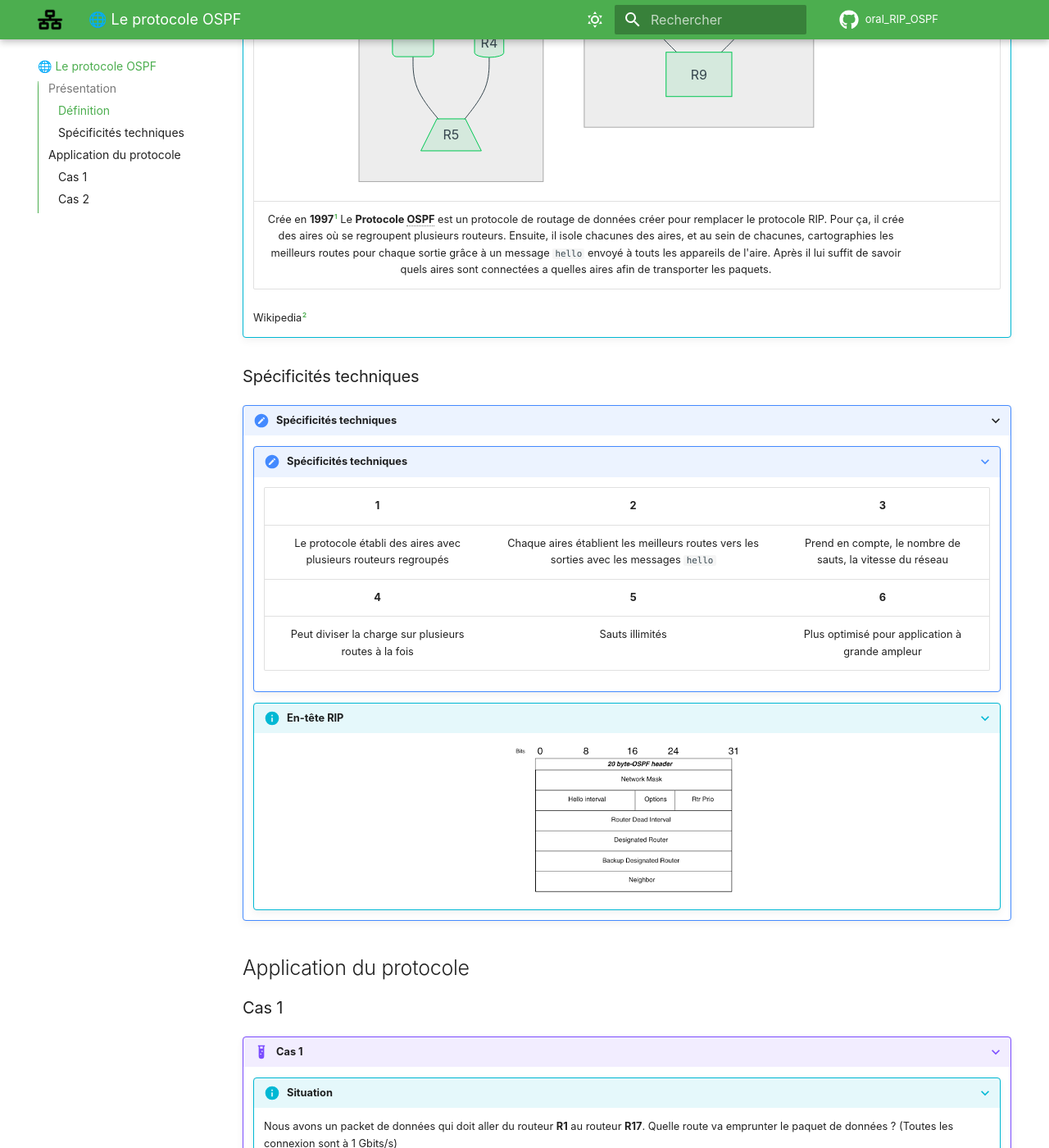
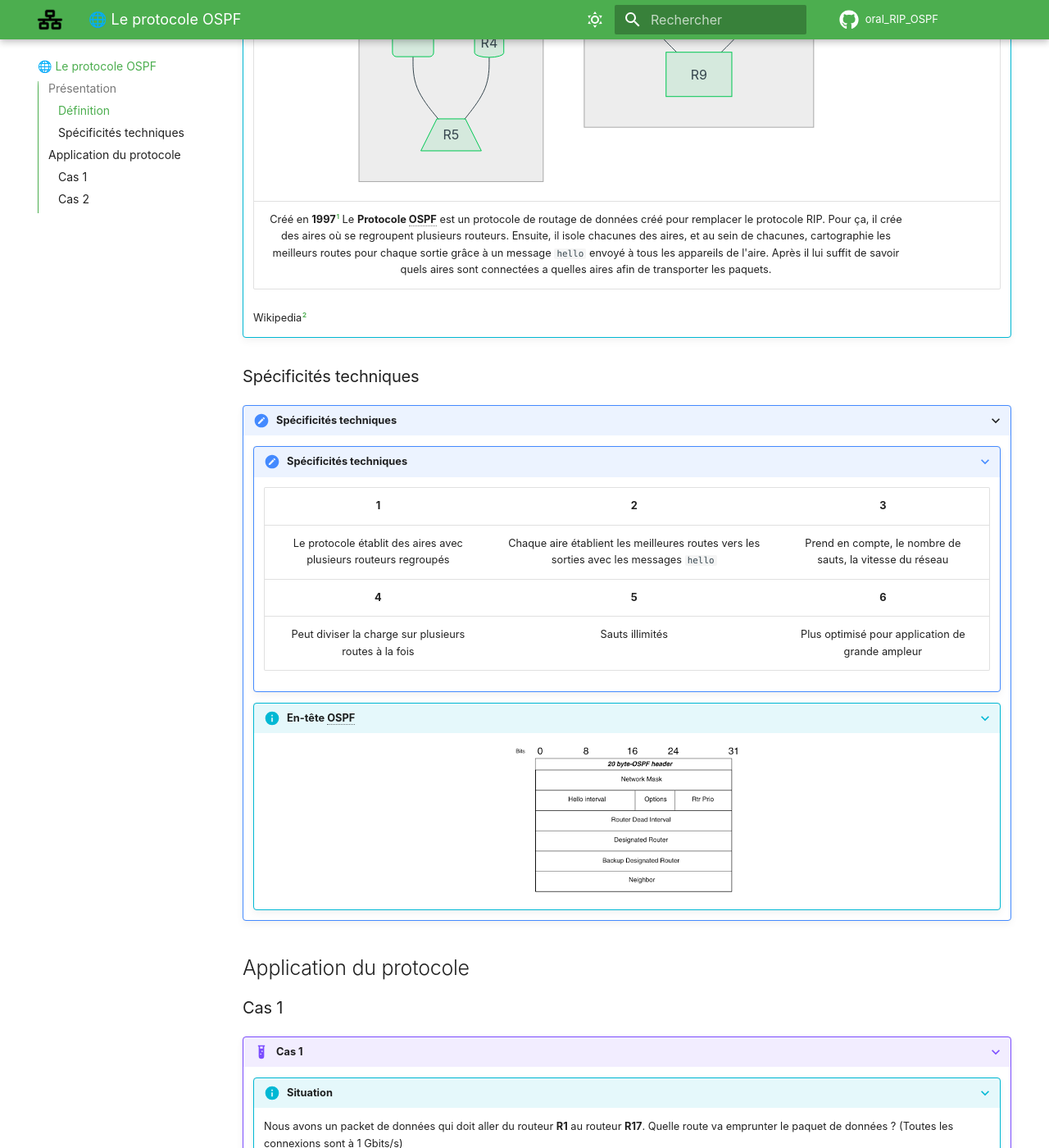
Before and after one commit to OKONORE/mkdocs_site-oral, an MkDocs documentation site: the page built from docs/OSPF.md, in a window 1280 px wide and 1400 px high, scrolled down 743 px. Shown: the whole window at 82% size. Built offline with MkDocs 1.6.1 and Material for MkDocs 9.7.7, drawn with Linux system fonts in a browser that asks for light colours; comment, search, counter and statistics services are not loaded; some of the changed text lies outside the part shown.

Commit message:
Correction fautes typo

````diff
--- a/docs/OSPF.md
+++ b/docs/OSPF.md
@@ -34,7 +34,7 @@
 
 
     ```
-    |Crée en **1997**[^an] Le **Protocole OSPF** est un protocole de routage de données créer pour remplacer le protocole RIP. Pour ça, il crée des aires où se regroupent plusieurs routeurs. Ensuite, il isole chacunes des aires, et au sein de chacunes, cartographies les meilleurs routes pour chaque sortie grâce à un message `hello` envoyé à touts les appareils de l'aire. Après il lui suffit de savoir quels aires sont connectées a quelles aires afin de transporter les paquets. |
+    |Créé en **1997**[^an] Le **Protocole OSPF** est un protocole de routage de données créé pour remplacer le protocole RIP. Pour ça, il crée des aires où se regroupent plusieurs routeurs. Ensuite, il isole chacunes des aires, et au sein de chacunes, cartographie les meilleurs routes pour chaque sortie grâce à un message `hello` envoyé à tous les appareils de l'aire. Après il lui suffit de savoir quels aires sont connectées a quelles aires afin de transporter les paquets. |
 
     Wikipedia[^wiki1]
 
@@ -50,11 +50,11 @@
 
         |1|2|3|
         |:-:|:-:|:-:|
-        |Le protocole établi des aires avec plusieurs routeurs regroupés|Chaque aires établient les meilleurs routes vers les sorties avec les messages `hello`|Prend en compte, le nombre de sauts, la vitesse du réseau|
+        |Le protocole établit des aires avec plusieurs routeurs regroupés|Chaque aire établient les meilleures routes vers les sorties avec les messages `hello`|Prend en compte, le nombre de sauts, la vitesse du réseau|
         |**4**|**5**|**6**|
-        |Peut diviser la charge sur plusieurs routes à la fois|Sauts illimités|Plus optimisé pour application à grande ampleur|
+        |Peut diviser la charge sur plusieurs routes à la fois|Sauts illimités|Plus optimisé pour application de grande ampleur|
 
-    ???+info "En-tête RIP"
+    ???+info "En-tête OSPF"
         ![image](images/ospf.png)
         { align=center }
 
@@ -64,7 +64,7 @@
 
 ???+example "Cas 1"
     ???+info "Situation"
-        Nous avons un packet de données qui doit aller du routeur **R1** au routeur **R17**. Quelle route va emprunter le paquet de données ? (Toutes les connexion sont à 1 Gbits/s)
+        Nous avons un packet de données qui doit aller du routeur **R1** au routeur **R17**. Quelle route va emprunter le paquet de données ? (Toutes les connexions sont à 1 Gbits/s)
 
     === "Base"
         ???+question "Cas de base"
@@ -157,7 +157,7 @@
 
     === "étape 2"
         ???+info "Information"
-            Désormais il faut regarder au seins de chaque aires, quelles sont les routes le plus rapides entre chaque routeur entrant/sortant
+            Désormais il faut regarder au sein de chaque aire, quelles sont les routes le plus rapides entre chaque routeur entrant/sortant
 
         ???+done "étape 1"
 
@@ -210,7 +210,7 @@
 
 ???+example "Cas 2"
     ???+info "Situation"
-        Nous avons un packet de données qui doit aller du routeur **R1** au routeur **R17**. Quelle route va emprunter le paquet de données ? (Toutes les connexion ne sont pas à 1 Gbits/s)
+        Nous avons un packet de données qui doit aller du routeur **R1** au routeur **R17**. Quelle route va emprunter le paquet de données ? (Toutes les connexions ne sont pas à 1 Gbits/s)
 
     === "Base"
         ???+question "Cas de base"
@@ -303,7 +303,7 @@
 
     === "étape 2"
         ???+info "Information"
-            Désormais il faut regarder au seins de chaque aires, quelles sont les routes le plus rapides entre chaque routeur entrant/sortant
+            Désormais il faut regarder au sein de chaque aire, quelles sont les routes le plus rapides entre chaque routeur entrant/sortant
 
         ???+done "étape 1"
 
````
Also changed, not shown: other parts of docs/OSPF.md (+2 -2 lines), docs/RIP.md (+9 -6 lines).
